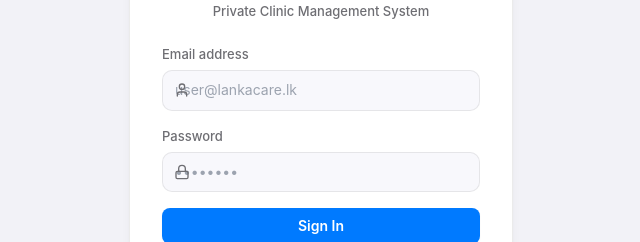
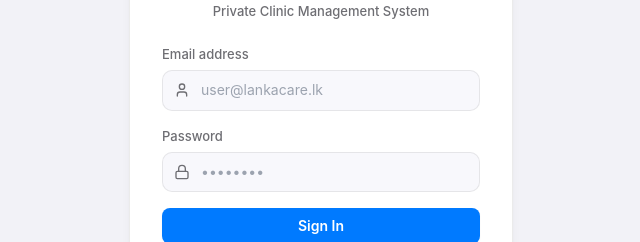
Before and after one commit to Thanuja47/clinicflow, a Next.js app: page /login in a window 1280 px wide. Shown: the part 273-515 px from the top of the page, without its empty margins (319-959 px from the left). Built offline with nearby package versions, Linux system fonts and the light colour scheme.

Commit message:
Fix input field icon positioning, pointer events, and left padding overlap across all search inputs and login page

```diff
--- a/src/app/(auth)/login/page.tsx
+++ b/src/app/(auth)/login/page.tsx
@@ -90,14 +90,14 @@ function LoginForm() {
             Email address
           </label>
           <div className="relative">
-            <User className="w-4 h-4 absolute left-3 top-3 text-apple-muted" />
+            <User className="w-4 h-4 absolute left-3 top-1/2 -translate-y-1/2 text-apple-muted pointer-events-none" />
             <input
               type="email"
               value={email}
               onChange={(e) => setEmail(e.target.value)}
               required
               placeholder="user@lankacare.lk"
-              className="w-full apple-input pl-9"
+              className="w-full apple-input apple-input-has-icon"
             />
           </div>
         </div>
@@ -107,14 +107,14 @@ function LoginForm() {
             Password
           </label>
           <div className="relative">
-            <Lock className="w-4 h-4 absolute left-3 top-3 text-apple-muted" />
+            <Lock className="w-4 h-4 absolute left-3 top-1/2 -translate-y-1/2 text-apple-muted pointer-events-none" />
             <input
               type="password"
               value={password}
               onChange={(e) => setPassword(e.target.value)}
               required
               placeholder="••••••••"
-              className="w-full apple-input pl-9"
+              className="w-full apple-input apple-input-has-icon"
             />
           </div>
         </div>
--- a/src/app/(dashboard)/reception/appointments/page.tsx
+++ b/src/app/(dashboard)/reception/appointments/page.tsx
@@ -328,13 +328,13 @@ export default function AppointmentsPage() {
                   </div>
                 ) : (
                   <div className="relative">
-                    <Search className="w-4 h-4 absolute left-3 top-3 text-apple-muted" />
+                    <Search className="w-4 h-4 absolute left-3 top-1/2 -translate-y-1/2 text-apple-muted pointer-events-none" />
                     <input
                       type="text"
                       placeholder="Search patient by name, phone, or NIC..."
                       value={searchPatient}
                       onChange={(e) => setSearchPatient(e.target.value)}
-                      className="w-full apple-input pl-9"
+                      className="w-full apple-input apple-input-has-icon"
                     />
                     {patientResults.length > 0 && (
                       <div className="absolute z-10 w-full bg-apple-surface border border-apple-border rounded-apple-md mt-1 max-h-48 overflow-y-auto shadow-xl divide-y divide-apple-border">
--- a/src/app/(dashboard)/reception/billing/page.tsx
+++ b/src/app/(dashboard)/reception/billing/page.tsx
@@ -243,13 +243,13 @@ export default function BillingPage() {
       {/* Filter & Search Bar */}
       <div className="apple-card p-4 flex flex-wrap gap-4 items-center justify-between">
         <div className="relative flex-1 min-w-[240px]">
-          <Search className="w-4 h-4 absolute left-3 top-3 text-apple-muted" />
+          <Search className="w-4 h-4 absolute left-3 top-1/2 -translate-y-1/2 text-apple-muted pointer-events-none" />
           <input
             type="text"
             placeholder="Search patient name or phone..."
             value={search}
             onChange={(e) => setSearch(e.target.value)}
-            className="w-full apple-input pl-9"
+            className="w-full apple-input apple-input-has-icon"
           />
         </div>
 
@@ -387,13 +387,13 @@ export default function BillingPage() {
                   </div>
                 ) : (
                   <div className="relative">
-                    <Search className="w-4 h-4 absolute left-3 top-3 text-apple-muted" />
+                    <Search className="w-4 h-4 absolute left-3 top-1/2 -translate-y-1/2 text-apple-muted pointer-events-none" />
                     <input
                       type="text"
                       placeholder="Search patient name or phone..."
                       value={patientSearch}
                       onChange={(e) => setPatientSearch(e.target.value)}
-                      className="w-full apple-input pl-9"
+                      className="w-full apple-input apple-input-has-icon"
                     />
                     {patientResults.length > 0 && (
                       <div className="absolute z-10 w-full bg-apple-surface border border-apple-border rounded-apple-md mt-1 max-h-48 overflow-y-auto shadow-xl divide-y divide-apple-border">
--- a/src/app/(dashboard)/reception/lab-reports/page.tsx
+++ b/src/app/(dashboard)/reception/lab-reports/page.tsx
@@ -143,13 +143,13 @@ export default function LabReportsPage() {
               </div>
             ) : (
               <div className="relative">
-                <Search className="w-4 h-4 absolute left-3 top-3 text-apple-muted" />
+                <Search className="w-4 h-4 absolute left-3 top-1/2 -translate-y-1/2 text-apple-muted pointer-events-none" />
                 <input
                   type="text"
                   placeholder="Search patient by name, phone, or NIC..."
                   value={patientSearch}
                   onChange={(e) => setPatientSearch(e.target.value)}
-                  className="w-full apple-input pl-9"
+                  className="w-full apple-input apple-input-has-icon"
                 />
                 {patientResults.length > 0 && (
                   <div className="absolute z-10 w-full bg-apple-surface border border-apple-border rounded-apple-md mt-1 max-h-48 overflow-y-auto shadow-xl divide-y divide-apple-border">
--- a/src/app/(dashboard)/reception/patients/page.tsx
+++ b/src/app/(dashboard)/reception/patients/page.tsx
@@ -54,13 +54,13 @@ export default function PatientsListPage() {
       <div className="p-6 space-y-4">
         <div className="flex items-center justify-between gap-4">
           <div className="relative flex-1 max-w-md">
-            <Search className="absolute left-3 top-1/2 -translate-y-1/2 w-4 h-4 text-apple-muted" />
+            <Search className="absolute left-3 top-1/2 -translate-y-1/2 w-4 h-4 text-apple-muted pointer-events-none" />
             <input
               type="text"
               placeholder="Search by name, NIC or phone..."
               value={query}
               onChange={(e) => setQuery(e.target.value)}
-              className="w-full apple-input pl-9"
+              className="w-full apple-input apple-input-has-icon"
             />
           </div>
           <Link
--- a/src/app/globals.css
+++ b/src/app/globals.css
@@ -214,7 +214,10 @@ body {
   border: 1px solid var(--border-subtle);
   color: var(--text-primary);
   border-radius: 10px;
-  padding: 9px 12px;
+  padding-top: 9px;
+  padding-bottom: 9px;
+  padding-left: 12px;
+  padding-right: 12px;
   font-size: 14px;
   outline: none;
   transition: border-color 0.2s ease, box-shadow 0.2s ease;
@@ -223,6 +226,11 @@ body {
 .apple-input:focus {
   border-color: var(--accent-blue);
   box-shadow: 0 0 0 3px var(--accent-blue-tint);
+}
+
+.apple-input-has-icon,
+.apple-input-icon {
+  padding-left: 38px !important;
 }
 
 /* Apple Modal Overlay */
```
